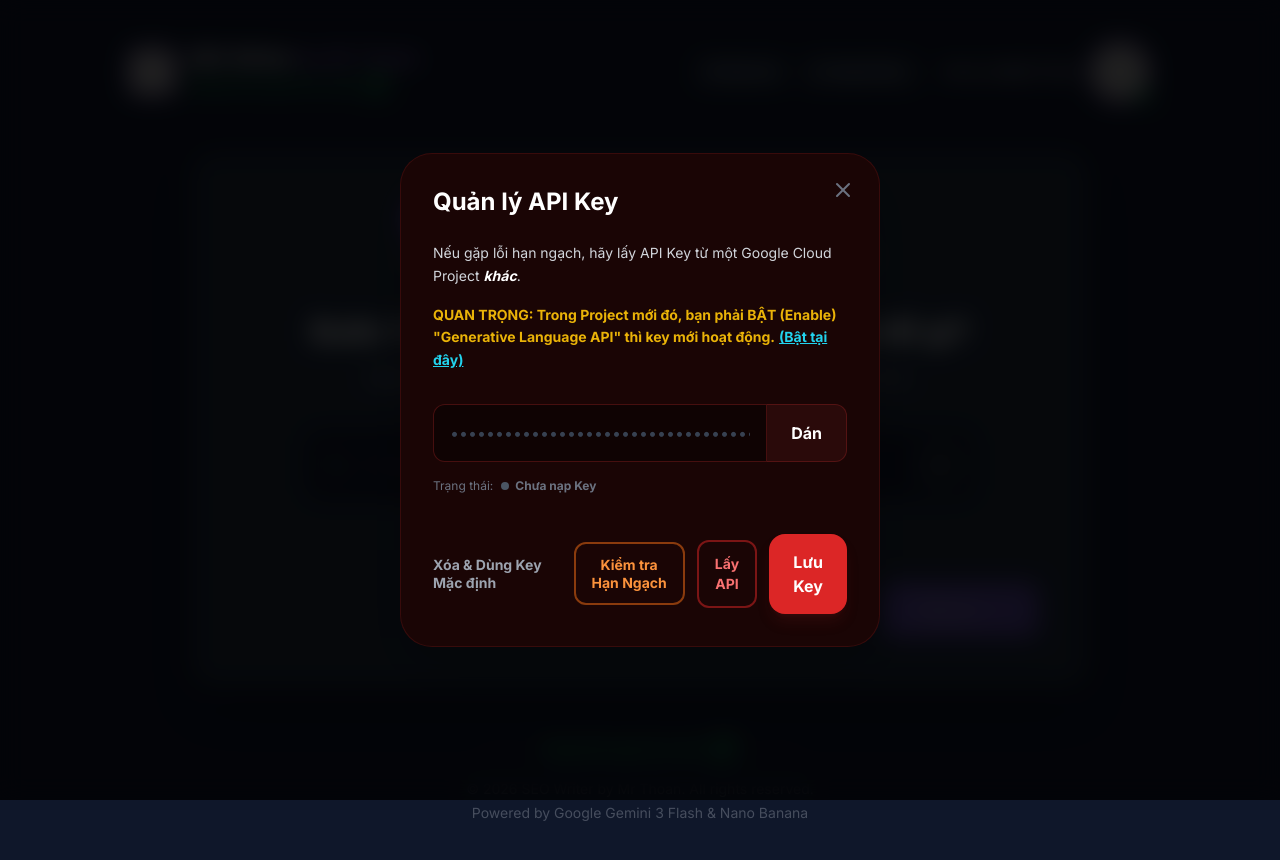
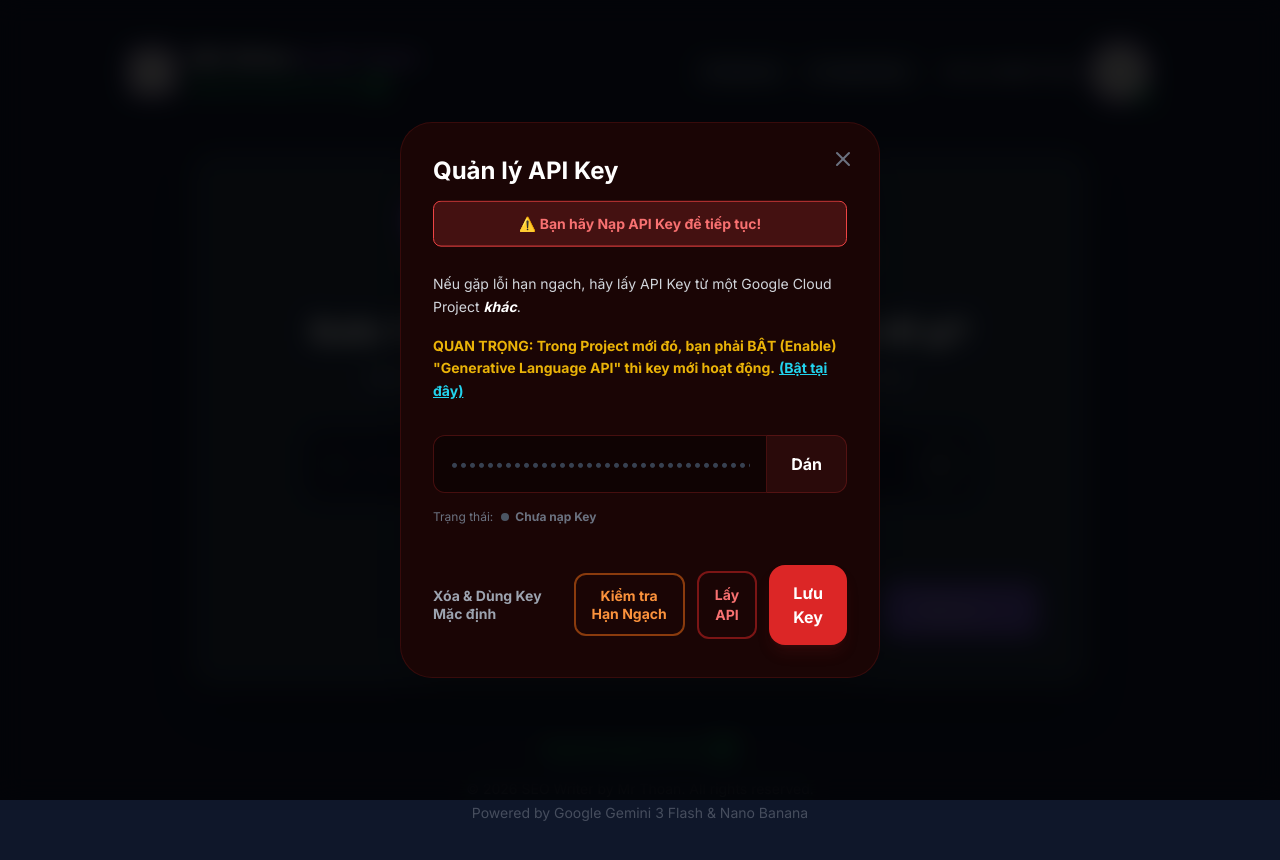
Before and after one commit to appbanhangai-cpu/SEO-Bai-Viet-Top-1, a React (Vite) app: page / in a window 1280 px wide. Both pictures are taken after a click on the button "Nạp API Key". Shown: the top 860 px of the page. Built offline with nearby package versions, Linux system fonts and the light colour scheme; grey boxes are pictures that could not be loaded.

Commit message:
feat: Add API Key validation before proceeding
Prevents users from advancing to the next step in the application without first providing a valid API key. Displays a prominent warning message if the API key is missing.

```diff
--- a/App.tsx
+++ b/App.tsx
@@ -85,7 +85,14 @@ const App: React.FC = () => {
     loadCustomImages();
   }, []);
 
-  const nextStep = () => setStep(prev => Math.min(prev + 1, 4));
+  const nextStep = () => {
+    if (step === 1 && !hasApiKey) {
+      setShowKeyInput(true);
+      // We can also set a temporary message or just rely on the modal opening
+      return;
+    }
+    setStep(prev => Math.min(prev + 1, 4));
+  };
   const prevStep = () => setStep(prev => Math.max(prev - 1, 1));
 
   const handleOpenKeySelector = async () => {
@@ -980,6 +987,13 @@ const App: React.FC = () => {
             <h3 className="text-2xl font-bold text-white mb-6">Quản lý API Key</h3>
 
             <div className="space-y-4 mb-8">
+              {!hasApiKey && (
+                <div className="bg-red-500/20 border border-red-500 p-3 rounded-lg mb-4 animate-bounce">
+                  <p className="text-red-400 text-sm font-bold text-center">
+                    ⚠️ Bạn hãy Nạp API Key để tiếp tục!
+                  </p>
+                </div>
+              )}
               <p className="text-gray-300 text-sm leading-relaxed">
                 Nếu gặp lỗi hạn ngạch, hãy lấy API Key từ một Google Cloud Project <span className="font-bold text-white italic">khác</span>.
               </p>
```
